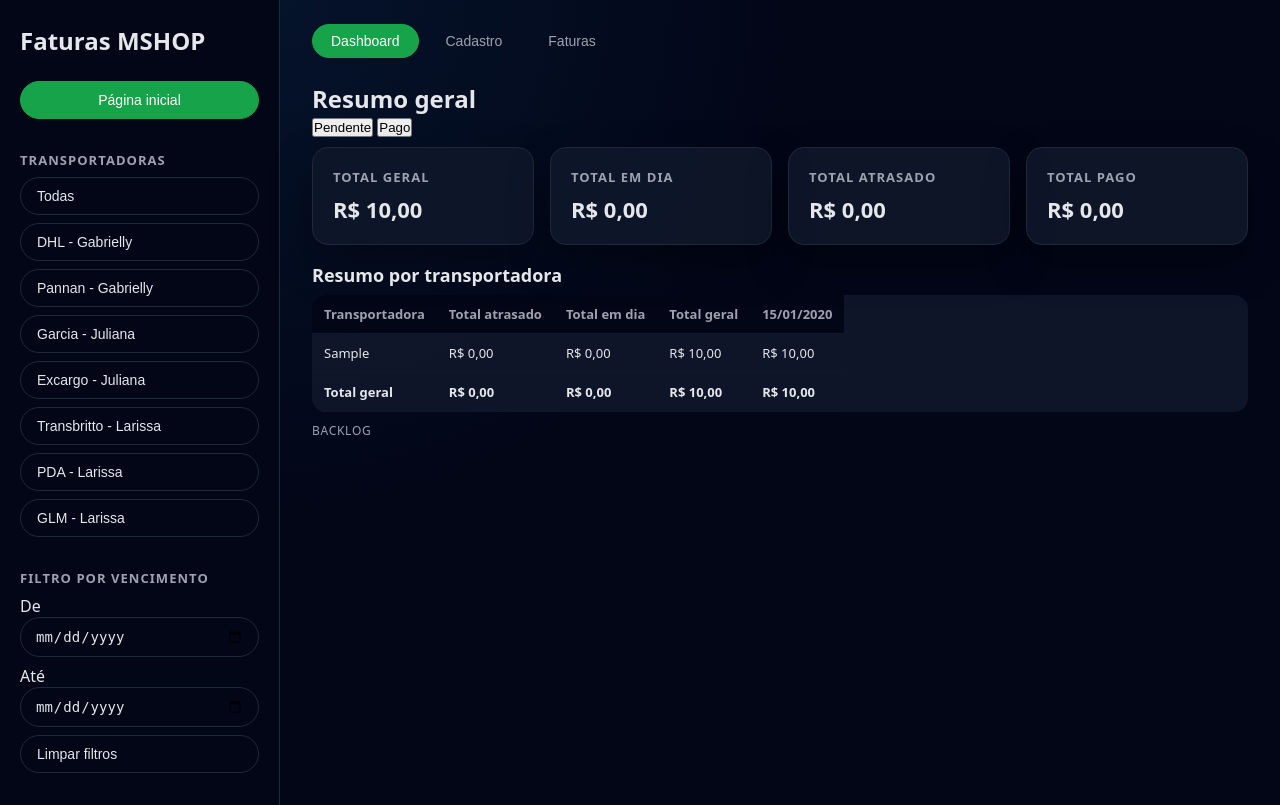
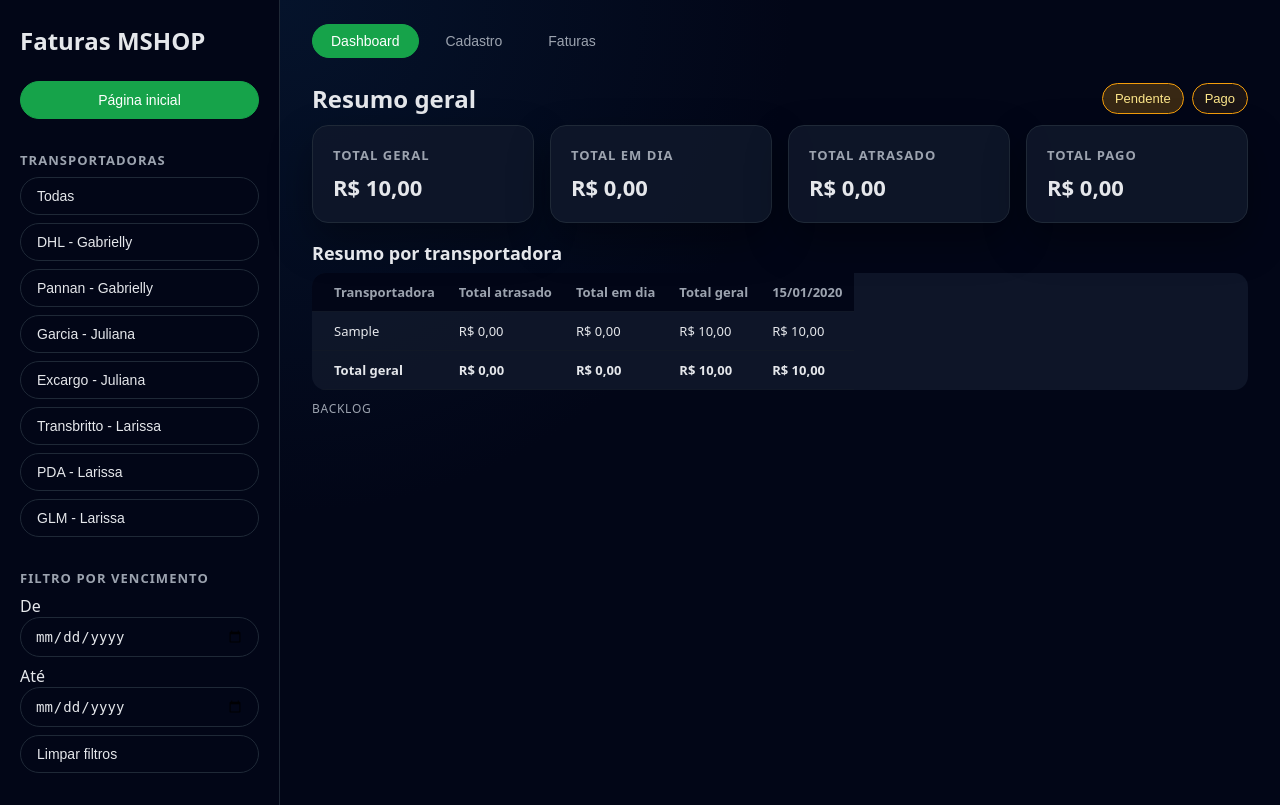
Before and after one commit to abnermayconoli-max/Faturas-MSHOP-, a FastAPI app: page / in a window 1280 px wide. Run offline with FastAPI, Linux system fonts and the light colour scheme; tables that the repository leaves empty hold one stand-in row (values such as "Sample post"); parts of the project's set-up code (start-up, migrations or seed data) failed here and were passed over.

Commit message:
Update styles.css

```diff
--- a/static/styles.css
+++ b/static/styles.css
@@ -130,6 +130,39 @@ body {
 .section > h2 {
   font-size: 22px;
   margin-bottom: 16px;
+}
+
+/* ✅ DASHBOARD HEADER + BOTÕES */
+.dashboard-header{
+  display:flex;
+  align-items:center;
+  justify-content:space-between;
+  gap:12px;
+  flex-wrap:wrap;
+  margin-bottom: 8px;
+}
+
+.dash-toggle{
+  display:flex;
+  gap:8px;
+}
+
+.dash-pill{
+  border-radius: 999px;
+  padding: 7px 12px;
+  border: 1px solid #f59e0b;
+  background: rgba(245, 158, 11, 0.10);
+  color: #fde68a;
+  cursor: pointer;
+  font-size: 13px;
+}
+
+.dash-pill:hover{
+  background: rgba(245, 158, 11, 0.16);
+}
+
+.dash-pill.active{
+  background: rgba(245, 158, 11, 0.22);
 }
 
 /* ========== CARDS (DASHBOARD / FATURAS) ========== */
@@ -289,7 +322,6 @@ button.secondary:hover {
   color: #9ca3af;
 }
 
-/* select do filtro de STATUS */
 .field-group select {
   border-radius: 999px;
   border: 1px solid #1f2937;
@@ -327,7 +359,6 @@ button.secondary:hover {
   gap: 8px;
 }
 
-/* ✅ NOVO: linha do período + botão ao lado */
 .date-range-line {
   display: flex;
   align-items: center;
@@ -335,7 +366,6 @@ button.secondary:hover {
   flex-wrap: wrap;
 }
 
-/* ✅ NOVO: botão amarelo (limpar filtro do período) */
 .btn-warn {
   border-radius: 999px;
   padding: 9px 14px;
@@ -351,12 +381,11 @@ button.secondary:hover {
   background: rgba(245, 158, 11, 0.18);
 }
 
-/* ✅ NOVO: deixa o ícone do calendário CLARO */
+/* ✅ ícone do calendário claro */
 input[type="date"] {
   color-scheme: dark;
 }
 
-/* Chrome/Edge/Safari */
 input[type="date"]::-webkit-calendar-picker-indicator {
   filter: invert(1);
   opacity: 0.9;
@@ -403,14 +432,25 @@ input[type="date"]::-webkit-calendar-picker-indicator {
   background: rgba(15, 23, 42, 0.85);
 }
 
-/* dashboard table (scroll horizontal) */
 .dashboard-table .tabela {
   display: block;
   overflow-x: auto;
   white-space: nowrap;
 }
 
-/* backlog label */
+/* ✅ MAIS ESPAÇO antes do nome da transportadora */
+.dashboard-table .tabela td:first-child,
+.dashboard-table .tabela th:first-child {
+  padding-left: 22px;
+}
+
+/* ✅ LINHA VAZIA depois da Pannan e da GLM */
+.spacer-row td{
+  padding: 10px 0 !important;
+  border-bottom: 0 !important;
+  background: transparent !important;
+}
+
 .backlog-label {
   margin-top: 10px;
   color: #9ca3af;
@@ -419,7 +459,6 @@ input[type="date"]::-webkit-calendar-picker-indicator {
   text-transform: uppercase;
 }
 
-/* coluna de ações */
 .tabela td.acoes {
   position: relative;
   width: 80px;
```
